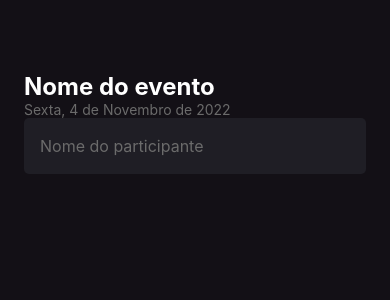
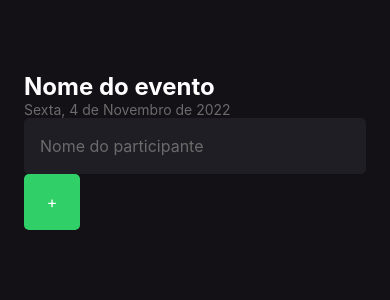
Before and after one commit to marcoscode404/ProjectIniciandoComReactNative, a React Native app in the folder imhere/: screen / in a window 390 px wide. Shown: the top 300 px of the page. Built offline with nearby package versions, Linux system fonts and the light colour scheme.

Commit message:
criando botao com funcionalidade de click

```diff
--- a/imhere/src/screens/Home/index.tsx
+++ b/imhere/src/screens/Home/index.tsx
@@ -1,7 +1,12 @@
-import { Text, TextInput, View } from "react-native";
+import { Text, TextInput, View, TouchableOpacity } from "react-native";
 import { styles } from "./styles";
 
 export function Home() {
+
+    function handleParticipantAdd(){
+        console.log("clicou");
+    }
+
     return (
         <View style={styles.container}>
             <Text style={styles.eventName}>
@@ -17,6 +22,13 @@
                 placeholder={'Nome do participante'}
                 placeholderTextColor="#6B6B6B"
             />
+
+            {/*  */}
+            <TouchableOpacity style={styles.button} onPress={handleParticipantAdd}>
+                <Text style={styles.buttonText}>
+                    +
+                </Text>
+            </TouchableOpacity>
         </View>
     )
 }
--- a/imhere/src/screens/Home/styles.ts
+++ b/imhere/src/screens/Home/styles.ts
@@ -6,15 +6,18 @@
       backgroundColor: '#131016',
       padding: 24
     },
+
     eventName: {
       color: '#FFF',
       fontSize: 24,
       fontWeight: 'bold',
       marginTop: 48
     },
+
     eventDate: {
         color: '#6B6B6B'
     },
+
     input: {
         height: 56,
         backgroundColor: '#1F1E25',
@@ -22,6 +25,19 @@
         color: '#FFF',
         padding: 16,
         fontSize: 16,
+    },
+
+    buttonText: {
+        color: '#FFF',
+        fontSize: 16
+    },
+
+    button: {
+        width: 56,
+        height: 56,
+        borderRadius: 5,
+        backgroundColor: '#31CF67',
+        alignItems: 'center',
+        justifyContent: 'center',
     }
-
   })
```
